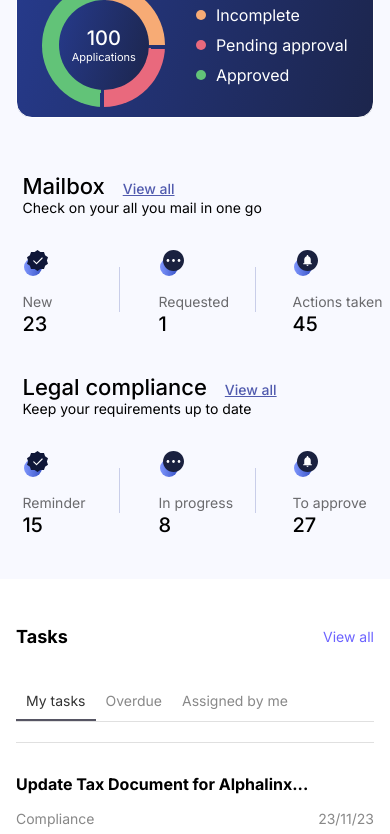
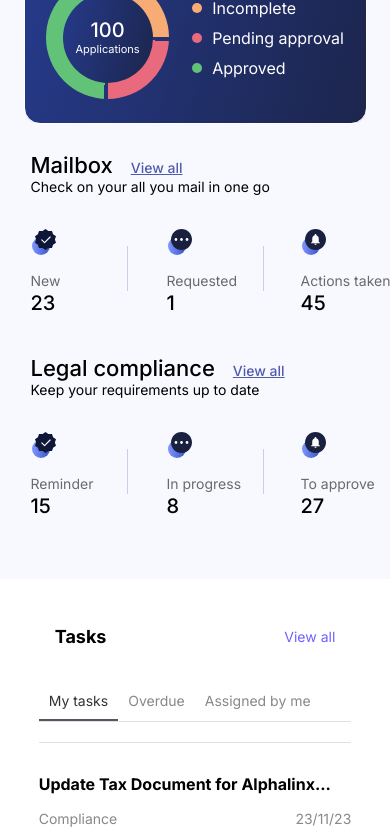
Before and after one commit to APJishnu/Techfriar_Week2_Task2, a plain HTML site: page index.html in a window 390 px wide. Shown: the part 440-1274 px from the top of the page. Drawn offline with Linux system fonts and the light colour scheme.

Commit message:
alignment updated

```diff
--- a/public/stylesheets/index.css
+++ b/public/stylesheets/index.css
@@ -495,7 +495,6 @@ body {
 
     width: 361px;
     height: 155px;
-
     margin-left: 40px;
     margin-top: 57px;
 
@@ -918,32 +917,42 @@ h2 {
 
     }
     .section-2 .greeting-div{
-        margin-left:-40px;
+        margin-left:0;
         margin-top: 116px;
 
     }
 
 
     .first-card{
-        width: 358px;
+
         height: 201px;
-        margin-left:0px;
+        margin: 0;
         margin-bottom: 16px;
     }
     .second-card{
-        width: 358px;
-        height: 173px;
-        margin-left: 0px;
+        margin:0;
     }
 
     .mailbox-main-div{
+
+        margin: 0;
+        margin-top: 30px;
+
+    }
+    .mailbox-header-div,.mailbox-content-div{
         margin-left: 16px;
+        margin-right: 16px;
     }
 
     .compliance-main-div{
-        margin-left: 16px;
+        margin-left: 0px;
         margin-bottom: 50px;
     }
+    .compliance-header-div,.compliance-content-div{
+        margin-left: 16px;
+        margin-right: 16px;
+    }
+
 
 
 
@@ -967,7 +976,7 @@ h2 {
 }
 
 .mobile-task-section {
-    width: 358px;
+
     background-color: white;
     border-radius: 8px;
 
@@ -1057,6 +1066,7 @@ h2 {
     padding-bottom: 40px;
     margin-top: 40px;
 
+
 }
 
 .mobile-section-header {
@@ -1064,6 +1074,8 @@ h2 {
     justify-content: space-between;
     align-items: center;
     margin-bottom: 20px;
+    margin-left: 16px;
+    margin-right: 16px;
 }
 
 .mobile-section-header h2 {
@@ -1075,12 +1087,15 @@ h2 {
     font-size: 14px;
     color: #6c63ff;
     text-decoration: none;
+
 }
 
 .mobile-payment-item {
     border-top: 1px solid #e0e0e0;
     padding-top: 15px;
     padding-bottom: 15px;
+    margin-left: 16px;
+    margin-right: 16px;
 
 }
 
```
